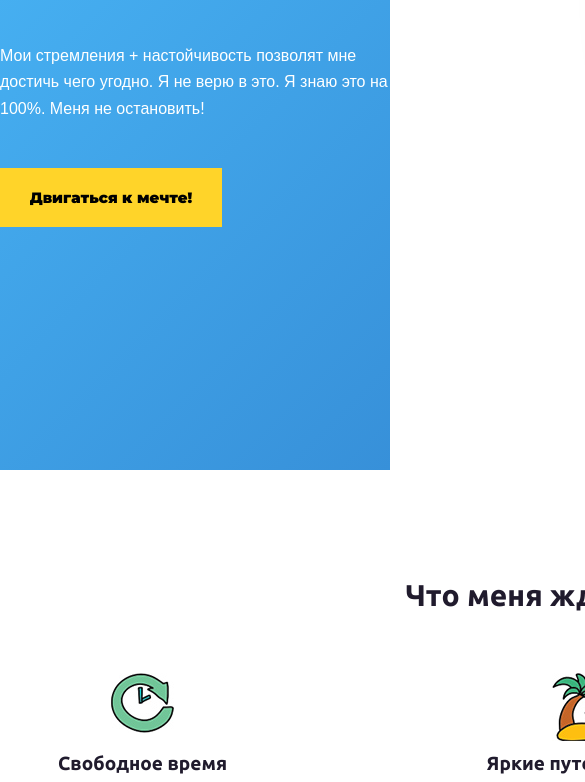
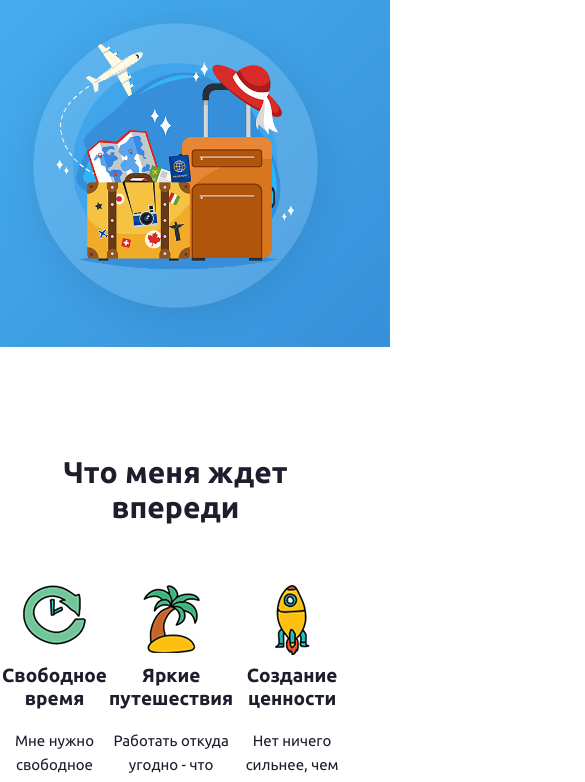
Before and after one commit to Wertics/Homework-HTML, a plain HTML site: page Third hw html/index.html in a window 390 px wide. Shown: the part 480-1262 px from the top of the page, 585 px wide, since content can reach past the window. Drawn offline with Linux system fonts and the light colour scheme.

Commit message:
Update main.css

```diff
--- a/Third hw html/css/main.css
+++ b/Third hw html/css/main.css
@@ -33,21 +33,22 @@ p {
 
 .container {
     width: 1170px;
-    margin: 0 auto;
+    margin: 0px auto;
 }
 
 .wrapper {
     display: flex;
     justify-content: space-between;
+    align-items: center;
 }
 
 .target {
     color: white;
-    margin-top: 170px;
-    width: 600px;
+    width: 580px;
 }
 
 .title {
+    width: 530px;
     margin-top: 0px;
     margin-bottom: 46px;
     font-size: 37px;
@@ -63,7 +64,7 @@ p {
     font-family: 'Open-Sans', sans-serif;
     font-size: 16px;
     margin-bottom: 46px;
-    width: 400px;
+    width: 380px;
 }
 
 .btn {
@@ -85,7 +86,7 @@ p {
 }
 
 .travelicon {
-    margin-right: -50px;
+    width: 641px;
     margin-top: 61px;
 }
 
@@ -106,13 +107,6 @@ p {
     margin-top: 60px;
 }
 
-.time {
-    width: 285px;
-    background: url('../img/icon1.jpg') no-repeat center top;
-    padding-top: 60px;
-
-}
-
 .my-future-title {
     font-size: 19px;
     text-align: center;
@@ -121,6 +115,13 @@ p {
 .my-future-text {
     margin-top: 0px;
     text-align: center;
+}
+
+.time {
+    width: 285px;
+    background: url('../img/icon1.jpg') no-repeat center top;
+    padding-top: 60px;
+
 }
 
 .travel {
@@ -145,9 +146,7 @@ p {
 
 .form {
     display: block;
-    margin-top: 63px;
-    margin-left: auto;
-    margin-right: auto;
+    margin: 63px auto;
     width: 373px;
 }
 
@@ -183,3 +182,93 @@ p {
     background: #164d7a;
     padding: 65px 0px;
 }
+
+/* Responsitive */
+
+/* 992px-1200px */
+@media screen and (max-width: 1200px) {
+    .container {
+        width: 960px;
+    }
+    .target {
+        width: 520px;
+    }
+    .travelicon {
+        /* margin-top: 90px; */
+        height: 45%;
+        width: 45%;
+    }
+}
+
+/* 768px-992px */
+@media screen and (max-width: 992px) {
+    .header {
+        padding-bottom: 0;
+    }
+    .container {
+        width: 720px;
+        margin: 0;
+    }
+    .logo {
+        display: block;
+        margin: 0 auto;
+    }
+    .wrapper {
+        flex-direction: column;
+    }
+    .title {
+        display: block;
+        margin: 0 auto;
+        text-align: center;
+    }
+    .btn {
+        display: block;
+        margin: 20px auto;
+    }
+    .intro {
+        display: block;
+        margin: 0px auto;
+        text-align: center;
+    }
+    .target {
+        width: 100%;
+    }
+    .intro {
+        width: auto;
+    }
+    .travelicon {
+        display: block;
+        width: 100%;
+        height: 100%;
+        margin: 20px auto 0;
+    }
+}
+
+/* 576px-768px */
+@media screen and (max-width: 768px) {
+    .container {
+        width: 540px;
+    }
+    .target {
+        width: auto;
+    }
+    .intro {
+        width: auto;
+    }
+    .time {
+        width: 37%;
+    }
+    .travel {
+        width: 40%;
+    }
+    .build {
+        width: 40%;
+    }
+}
+
+/* 0px-576px */
+@media screen and (max-width: 576px) {
+    .container {
+        width: 90%;
+    }
+}
```
